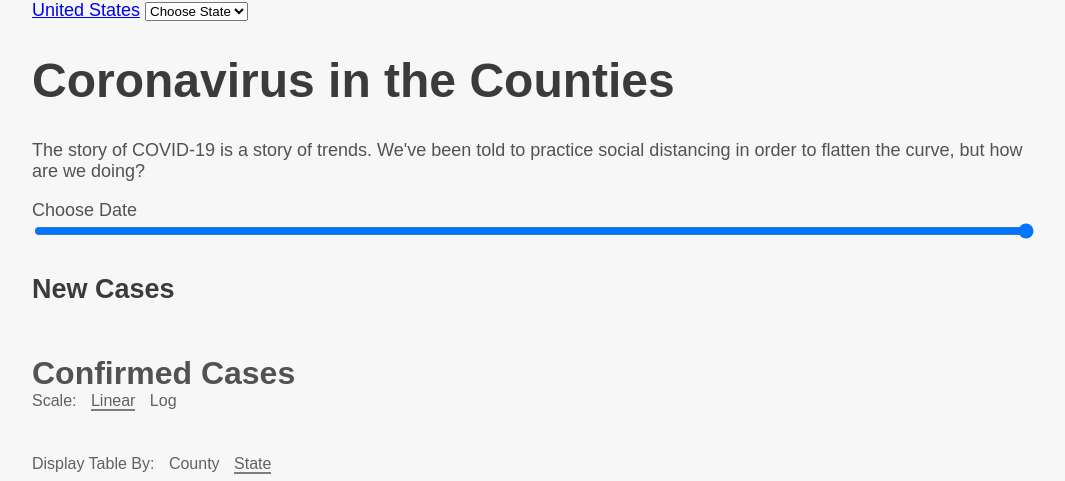
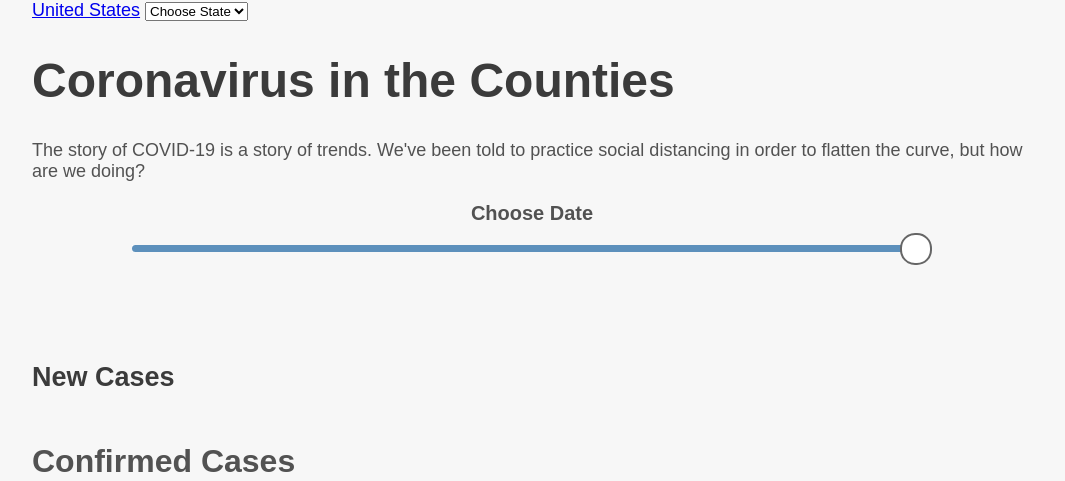
Before and after one commit to mattparrilla/chartingcovid, a Flask app: page / in a window 1280 px wide. Shown: the top 481 px of the page, without its empty margins (108-1173 px from the left). Run offline with Flask 2, Linux system fonts and the light colour scheme; style sheets or scripts are compiled from the project's sources; some web fonts are replaced.

Commit message:
slider styling

```diff
--- /dev/null
+++ b/src/sass/_map.scss
@@ -0,0 +1,104 @@
+#js_map {
+  margin-bottom: 2rem;
+}
+
+#js_map_slider {
+  margin: 2rem 0 8rem;
+}
+
+#map_slider {
+  position: relative;
+  font-size: 2rem;
+  font-weight: 700;
+  text-align: center;
+  width: 80%;
+  left: 10%;
+
+  output {
+    position: absolute;
+    top: 7rem;
+    font-size: 1.8rem;
+    font-weight: 700;
+  }
+}
+
+
+// A bunch of slider styles I generated using this guy's site:
+// http://danielstern.ca/range.css/#/
+input[type=range] {
+  -webkit-appearance: none;
+  width: 100%;
+  margin: 12.5px 0;
+}
+input[type=range]:focus {
+  outline: none;
+}
+input[type=range]::-webkit-slider-runnable-track {
+  width: 100%;
+  height: 7px;
+  cursor: pointer;
+  background: rgba(48, 113, 169, 0.78);
+  border-radius: 5px;
+}
+input[type=range]::-webkit-slider-thumb {
+  border: 2px solid #666666;
+  height: 32px;
+  width: 32px;
+  border-radius: 15px;
+  background: #ffffff;
+  cursor: pointer;
+  -webkit-appearance: none;
+  margin-top: -12.6px;
+}
+input[type=range]:focus::-webkit-slider-runnable-track {
+  background: rgba(54, 126, 189, 0.78);
+}
+input[type=range]::-moz-range-track {
+  width: 100%;
+  height: 7px;
+  cursor: pointer;
+  background: rgba(48, 113, 169, 0.78);
+  border-radius: 5px;
+  border: 0.1px solid #010101;
+}
+input[type=range]::-moz-range-thumb {
+  border: 2px solid #666666;
+  height: 32px;
+  width: 32px;
+  border-radius: 15px;
+  background: #ffffff;
+  cursor: pointer;
+}
+input[type=range]::-ms-track {
+  width: 100%;
+  height: 7px;
+  cursor: pointer;
+  background: transparent;
+  border-color: transparent;
+  color: transparent;
+}
+input[type=range]::-ms-fill-lower {
+  background: rgba(42, 100, 149, 0.78);
+  border: 0.1px solid #010101;
+  border-radius: 10px;
+}
+input[type=range]::-ms-fill-upper {
+  background: rgba(48, 113, 169, 0.78);
+  border: 0.1px solid #010101;
+  border-radius: 10px;
+}
+input[type=range]::-ms-thumb {
+  border: 2px solid #666666;
+  height: 32px;
+  width: 32px;
+  border-radius: 15px;
+  background: #ffffff;
+  cursor: pointer;
+  height: 7px;
+}
+input[type=range]:focus::-ms-fill-lower {
+  background: rgba(48, 113, 169, 0.78);
+}
+input[type=range]:focus::-ms-fill-upper {
+  background: rgba(54, 126, 189, 0.78);
+}
--- a/src/sass/style.scss
+++ b/src/sass/style.scss
@@ -4,6 +4,7 @@
 @use "variables";
 @use "choropleth";
 @use "line_chart";
+@use "map";
 
 html {
   font-family: proxima-nova, sans-serif;
--- a/templates/choropleth.html
+++ b/templates/choropleth.html
@@ -3,5 +3,6 @@
   <div id="map_slider">
     <label for="map_slider">Choose Date<label>
     <input type="range" id="js_map_slider" name="map_slider" min="0" max="1" value="1">
+    <output id="js_slider_label" for="map_slider" onforminput="value = map_slider.valueAsNumber;"></output>
   </div>
 </div>
```
Also changed, not shown: src/js/caseCountMap.js (+25 -0 lines).
